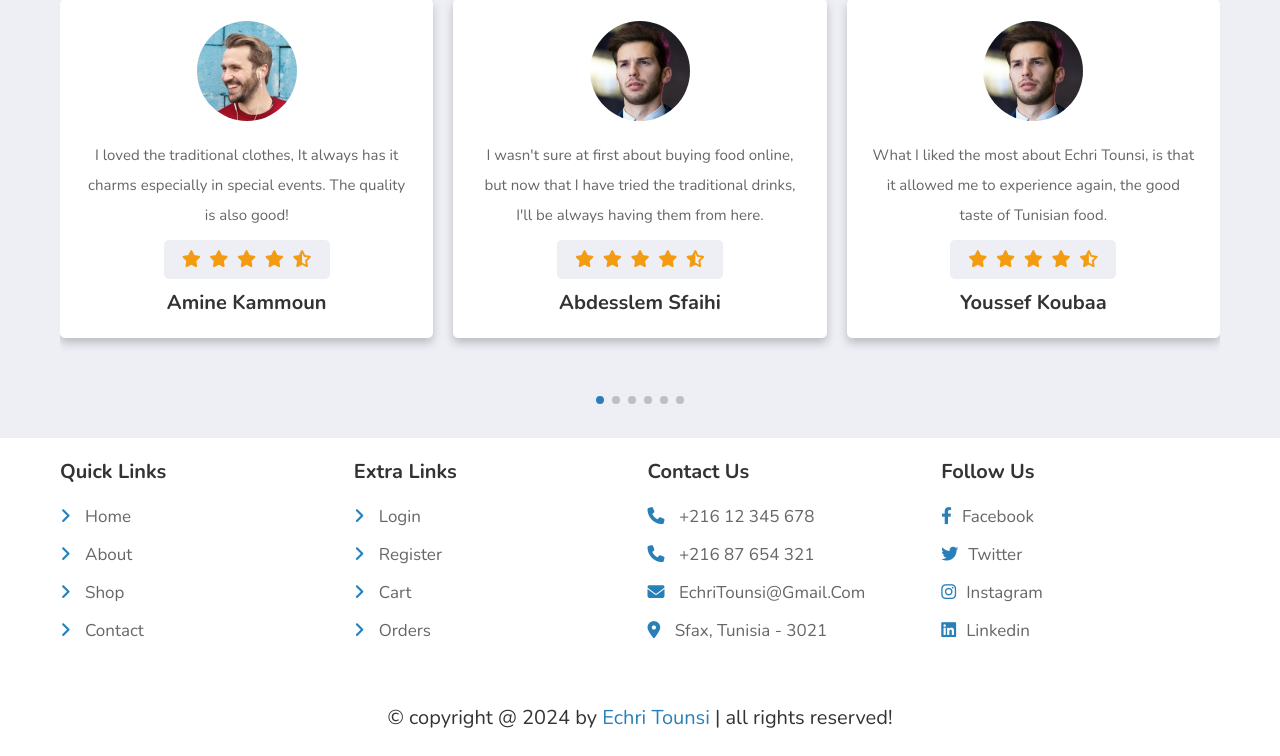
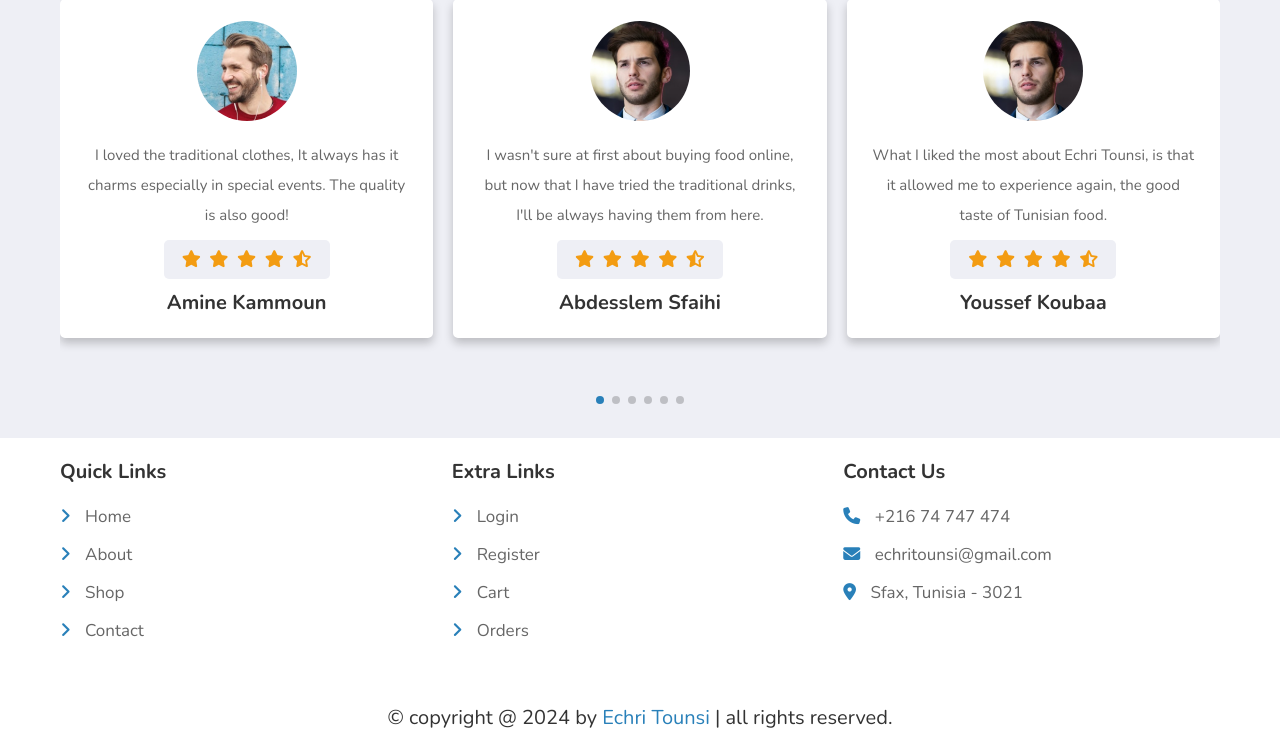
Before and after one commit to AminKaammoun/Echri-Tounsi, a PHP site: page /Echri-Tounsi/about.php in a window 1280 px wide. Shown: the part 804-1560 px from the top of the page. Run offline with PHP 8.4, Linux system fonts and the light colour scheme; data comes from the database, SQL or seed files in the repository; data that the repository does not hold is empty; some libraries are stand-ins or nearby versions.

Commit message:
footer update

```diff
--- a/components/footer.php
+++ b/components/footer.php
@@ -4,40 +4,32 @@
 
       <div class="box">
          <h3>quick links</h3>
-         <a href="home.php"> <i class="fas fa-angle-right"></i> home</a>
-         <a href="about.php"> <i class="fas fa-angle-right"></i> about</a>
-         <a href="shop.php"> <i class="fas fa-angle-right"></i> shop</a>
-         <a href="contact.php"> <i class="fas fa-angle-right"></i> contact</a>
+         <a href="home.php"> <i class="fas fa-angle-right"></i> Home</a>
+         <a href="about.php"> <i class="fas fa-angle-right"></i> About</a>
+         <a href="shop.php"> <i class="fas fa-angle-right"></i> Shop</a>
+         <a href="contact.php"> <i class="fas fa-angle-right"></i> Contact</a>
       </div>
 
       <div class="box">
          <h3>extra links</h3>
-         <a href="user_login.php"> <i class="fas fa-angle-right"></i> login</a>
-         <a href="user_register.php"> <i class="fas fa-angle-right"></i> register</a>
-         <a href="cart.php"> <i class="fas fa-angle-right"></i> cart</a>
-         <a href="orders.php"> <i class="fas fa-angle-right"></i> orders</a>
+         <a href="user_login.php"> <i class="fas fa-angle-right"></i> Login</a>
+         <a href="user_register.php"> <i class="fas fa-angle-right"></i> Register</a>
+         <a href="cart.php"> <i class="fas fa-angle-right"></i> Cart</a>
+         <a href="orders.php"> <i class="fas fa-angle-right"></i> Orders</a>
       </div>
 
       <div class="box">
          <h3>contact us</h3>
-         <a href="tel:1234567890"><i class="fas fa-phone"></i> +216 12 345 678</a>
-         <a href="tel:11122233333"><i class="fas fa-phone"></i> +216 87 654 321</a>
-         <a href="mailto:shaikh@gmail.com"><i class="fas fa-envelope"></i> EchriTounsi@gmail.com</a>
-         <a href="https://www.google.com/myplace"><i class="fas fa-map-marker-alt"></i> sfax, Tunisia - 3021 </a>
+         <a href="tel:74747474"><i class="fas fa-phone"></i> +216 74 747 474</a>
+         <a href="mailto:echritounsi@gmail.com"><i class="fas fa-envelope"></i> echritounsi@gmail.com</a>
+         <a href="https://www.google.com/myplace"><i class="fas fa-map-marker-alt"></i> Sfax, Tunisia - 3021 </a>
       </div>
 
-      <div class="box">
-         <h3>follow us</h3>
-         <a href="#"><i class="fab fa-facebook-f"></i>facebook</a>
-         <a href="#"><i class="fab fa-twitter"></i>twitter</a>
-         <a href="#"><i class="fab fa-instagram"></i>instagram</a>
-         <a href="#"><i class="fab fa-linkedin"></i>linkedin</a>
-      </div>
 
    </section>
 
    <div class="credit">&copy; copyright @
-      <?= date('Y'); ?> by <span>Echri Tounsi</span> | all rights reserved!
+      <?= date('Y'); ?> by <span>Echri Tounsi</span> | all rights reserved.
    </div>
 
 </footer>
--- a/css/style.css
+++ b/css/style.css
@@ -985,7 +985,7 @@ section {
   margin: 1.5rem 0;
   font-size: 1.7rem;
   color: var(--light-color);
-  text-transform: capitalize;
+  /* text-transform: capitalize; */
 }
 
 .footer .grid .box a i {
```
